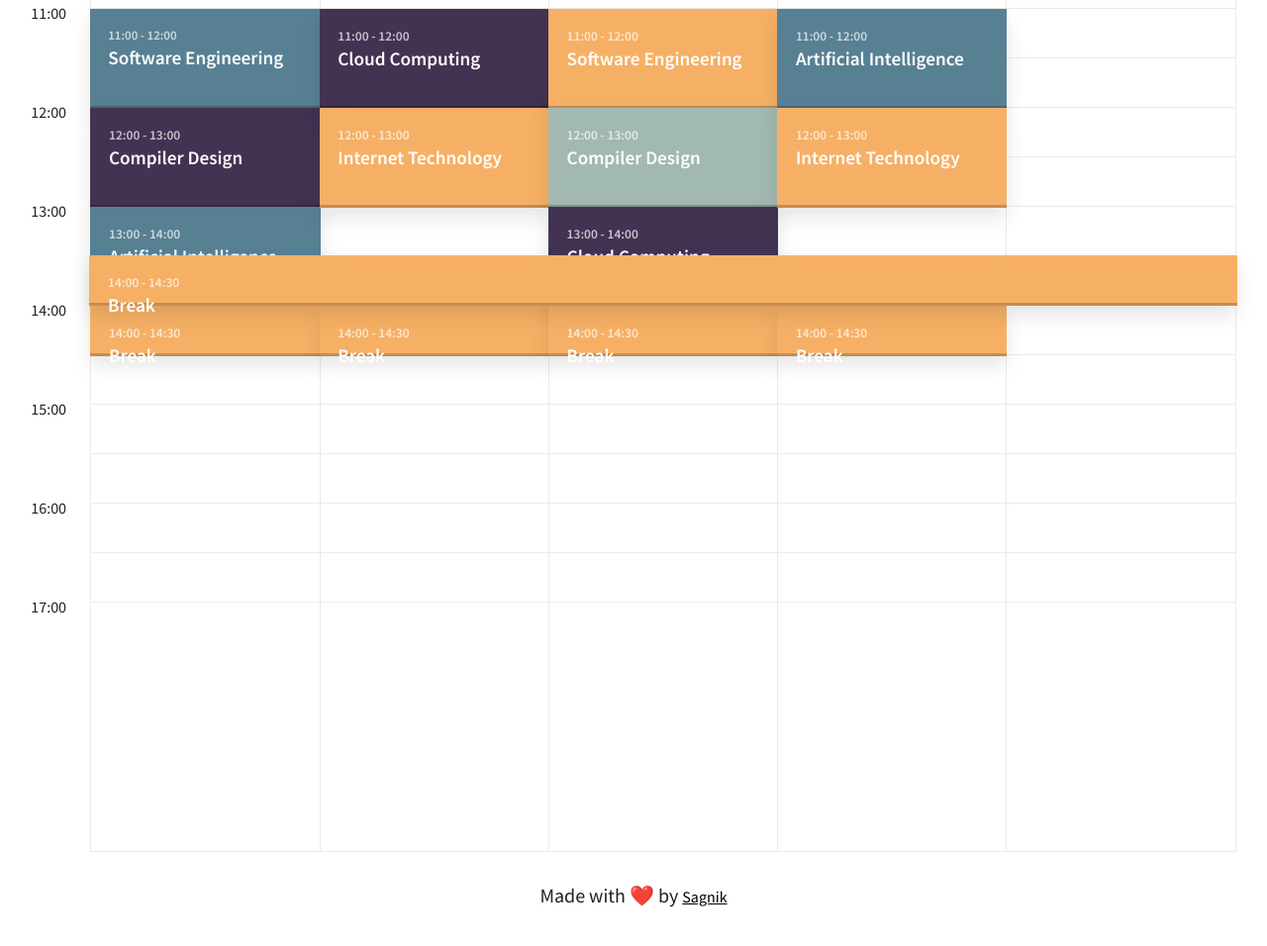
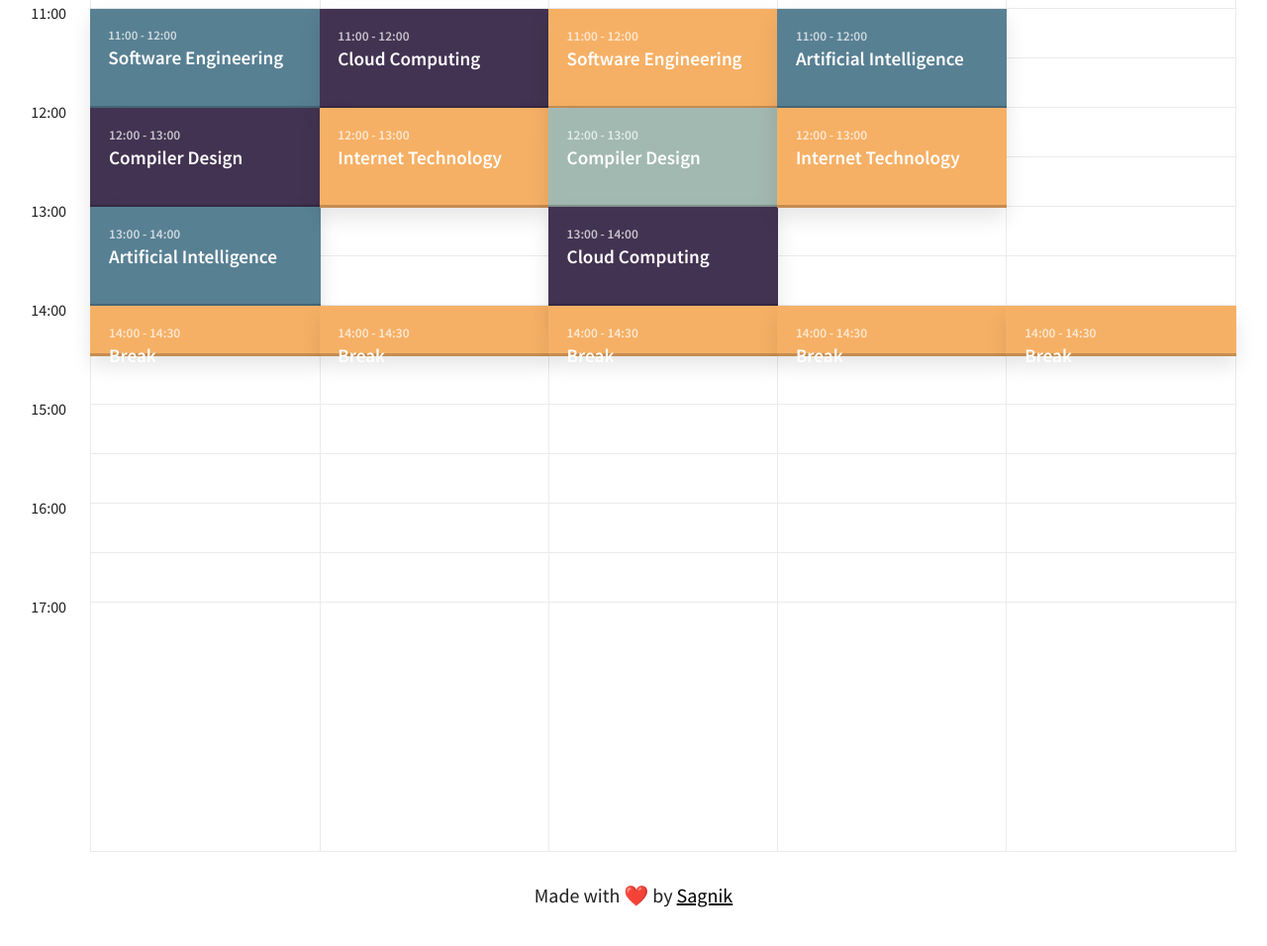
Before and after one commit to MightyPhoenix/timetable, a plain HTML site: page index.html in a window 1280 px wide. Shown: the part 238-1194 px from the top of the page at 99% size. Drawn offline with Linux system fonts and the light colour scheme.

Commit message:
friday correction

```diff
--- a/index.html
+++ b/index.html
@@ -262,6 +262,7 @@
 
           <li class="cd-schedule__group">
             <div class="cd-schedule__top-info"><span>Friday</span></div>
+            <ul>
               <li class="cd-schedule__event">
                 <a
                   data-start="14:00"
@@ -283,11 +284,7 @@
         <p class="margin-top-md margin-bottom-xl">
 
           Made with <b style="color: red;">&#x2764;&#xfe0f;</b> by
-          <a
-          class="cd-article-link"
-          href="https://www.sagnik.engineer" style="color: black;"
-          >Sagnik</a
-          >
+          <a href="https://www.sagnik.engineer" style="color: black;">Sagnik</a>
         </p>
 
       </header>
```
Lines whose indentation alone changed are shown as unchanged.
